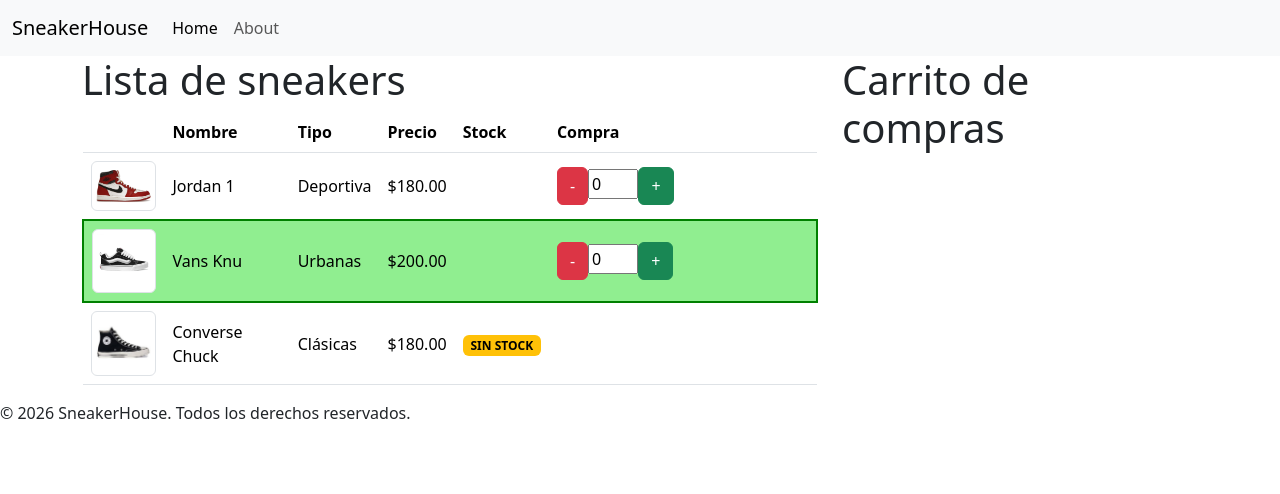
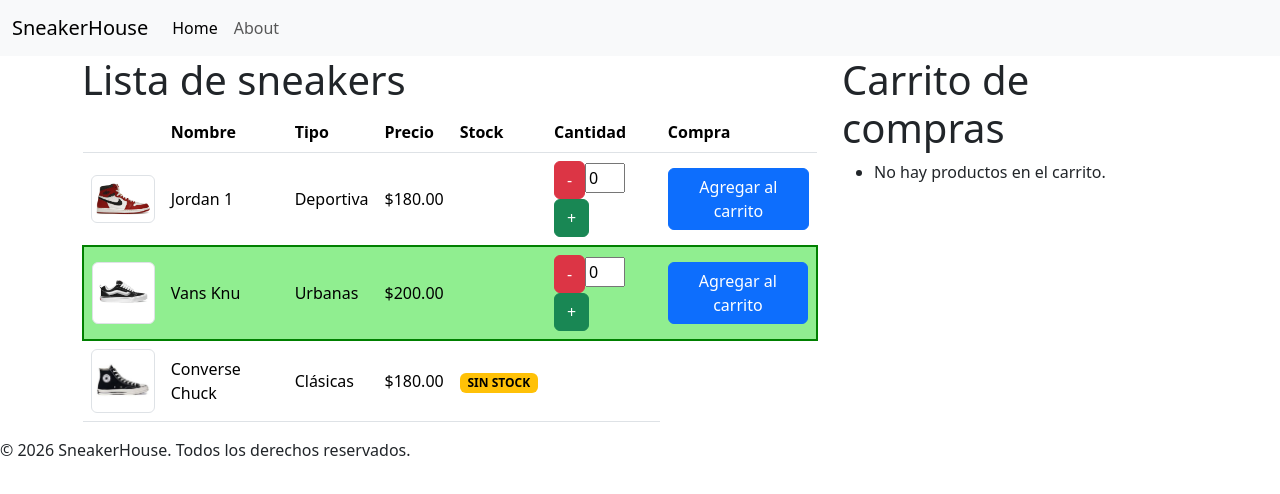
Before and after one commit to Nico-escudero/SneakerHouse, an Angular app: page /sneakers in a window 1280 px wide. Shown: the top 494 px of the page. Built offline with nearby package versions, Linux system fonts and the light colour scheme.

Commit message:
add cart

```diff
--- a/src/app/app-module.ts
+++ b/src/app/app-module.ts
@@ -8,9 +8,10 @@
 import { SneakerHouseAbout } from './sneaker-house-about/sneaker-house-about';
 import { SneakerHouseSneaker } from './sneaker-house-sneaker/sneaker-house-sneaker';
 import { Cart } from './cart/cart';
+import { InputInteger } from './input-integer/input-integer';
 
 @NgModule({
-  declarations: [App, SneakerList, SneakerHouseAbout, SneakerHouseSneaker, Cart],
+  declarations: [App, SneakerList, SneakerHouseAbout, SneakerHouseSneaker, Cart, InputInteger],
   imports: [BrowserModule, AppRoutingModule, FormsModule],
   providers: [provideBrowserGlobalErrorListeners(), provideClientHydration(withEventReplay())],
   bootstrap: [App],
--- a/src/app/cart/cart.html
+++ b/src/app/cart/cart.html
@@ -1 +1,10 @@
 <h1>Carrito de compras</h1>
+<ul>
+    @for (sneaker of cartList$ | async; track sneaker.id) {
+    <li>
+        {{ sneaker.name }}: {{ sneaker.quantity }}
+    </li>
+    }@empty {
+    <li>No hay productos en el carrito.</li>
+    }
+</ul>
--- a/src/app/cart/cart.ts
+++ b/src/app/cart/cart.ts
@@ -1,4 +1,7 @@
 import { Component } from '@angular/core';
+import { SneakerCart } from '../sneaker-cart';
+import { Sneaker } from '../sneaker-list/sneaker';
+import { Observable } from 'rxjs';
 
 @Component({
   selector: 'app-cart',
@@ -6,4 +9,11 @@
   templateUrl: './cart.html',
   styleUrl: './cart.scss',
 })
-export class Cart {}
+export class Cart {
+
+  cartList$: Observable<Sneaker[]>;
+
+  constructor(private cart: SneakerCart) {
+    this.cartList$ = cart.cartList.asObservable();
+  }
+}
--- /dev/null
+++ b/src/app/input-integer/input-integer.html
@@ -0,0 +1,3 @@
+<button class="btn btn-danger" (click)="downQuantity()">-</button> <input class="inputQuantity" type="text"
+        [(ngModel)]="quantity" (keyup)="changeQuantity($event )"> <button class="btn btn-success"
+        (click)="upQuantity()">+</button>
--- /dev/null
+++ b/src/app/input-integer/input-integer.scss
@@ -0,0 +1,3 @@
+.inputQuantity {
+    max-width: 40px;
+}
--- /dev/null
+++ b/src/app/input-integer/input-integer.ts
@@ -0,0 +1,50 @@
+import { Component, EventEmitter, Input, Output } from '@angular/core';
+import { Sneaker } from '../sneaker-list/sneaker';
+import { EmitterVisitorContext } from '@angular/compiler';
+
+@Component({
+  selector: 'app-input-integer',
+  standalone: false,
+  templateUrl: './input-integer.html',
+  styleUrl: './input-integer.scss',
+})
+export class InputInteger {
+
+  @Input()
+  quantity: number;
+
+  @Input()
+  max: number;
+
+  @Output()
+  quantityChange: EventEmitter<number> = new EventEmitter<number>();
+
+  @Output()
+  maxReached: EventEmitter<string> = new EventEmitter<string>();
+
+
+  upQuantity(): void {
+    if (this.quantity < this.max) {
+      this.quantity++;
+      this.quantityChange.emit(this.quantity);
+    } else {
+      this.maxReached.emit('Se alcanzó el stock máximo disponible');
+    }
+  }
+
+  downQuantity(): void {
+    if (this.quantity > 0) {
+      this.quantity--;
+      this.quantityChange.emit(this.quantity);
+    }
+  }
+
+  changeQuantity(event: KeyboardEvent): void {
+    if ((event.key >= '1' && event.key <= '9') && (event.key <= this.max.toString())) {
+      console.log(event.key);
+      this.quantity = parseInt(event.key);
+    } else {
+      event.preventDefault();
+    }
+  }
+}
--- /dev/null
+++ b/src/app/sneaker-cart.ts
@@ -0,0 +1,23 @@
+import { Injectable } from '@angular/core';
+import { Sneaker } from './sneaker-list/sneaker';
+import { BehaviorSubject } from 'rxjs';
+
+@Injectable({
+  providedIn: 'root',
+})
+export class SneakerCart {
+
+  private _cartList: Sneaker[] = [];
+  cartList: BehaviorSubject<Sneaker[]> = new BehaviorSubject<Sneaker[]>([]);
+
+  addTocart(sneaker: Sneaker) {
+    let item: Sneaker | undefined = this._cartList.find((v1) => v1.name === sneaker.name);
+    if (!item) {
+      this._cartList.push({ ...sneaker });
+    } else {
+      item.quantity += sneaker.quantity;
+    }
+    console.log(this._cartList);
+    this.cartList.next(this._cartList);
+  }
+}
--- a/src/app/sneaker-house-sneaker/sneaker-house-sneaker.ts
+++ b/src/app/sneaker-house-sneaker/sneaker-house-sneaker.ts
@@ -6,4 +6,4 @@
   templateUrl: './sneaker-house-sneaker.html',
   styleUrl: './sneaker-house-sneaker.scss',
 })
-export class SneakerHouseSneaker {}
+export class SneakerHouseSneaker { }
--- a/src/app/sneaker-list/sneaker-list.html
+++ b/src/app/sneaker-list/sneaker-list.html
@@ -7,6 +7,7 @@
             <th>Tipo</th>
             <th>Precio</th>
             <th>Stock</th>
+            <th>Cantidad</th>
             <th>Compra</th>
         </tr>
     </thead>
@@ -20,14 +21,11 @@
             <td>{{ sneaker.price | currency }}</td>
             @if (sneaker.stock > 0) {
             <td></td>
-            <td>
-                <button class="btn btn-danger" (click)="downQuantity(sneaker)">-</button> <input class="inputQuantity"
-                    type="text" [(ngModel)]="
-                                                sneaker.quantity" (keyup)="changeQuantity($event, sneaker)"> <button
-                    class="btn btn-success" (click)="upQuantity(sneaker)">+</button>
-            </td>
+            <td><app-input-integer [(quantity)]="sneaker.quantity" [max]="sneaker.stock"
+                    (maxReached)="maxReached($event)"></app-input-integer></td>
+            <td><button class="btn btn-primary" (click)="addToCart(sneaker)">Agregar al carrito</button></td>
             } @else {
-            <td> <span class="badge text-bg-warning">SIN STOCK</span></td>
+            <td><span class=" badge text-bg-warning">SIN STOCK</span></td>
             <td></td>
             }
         </tr>
--- a/src/app/sneaker-list/sneaker-list.scss
+++ b/src/app/sneaker-list/sneaker-list.scss
@@ -6,7 +6,3 @@
 tbody {
     vertical-align: middle;
 }
-
-.inputQuantity {
-    width: 20%;
-}
--- a/src/app/sneaker-list/sneaker-list.ts
+++ b/src/app/sneaker-list/sneaker-list.ts
@@ -1,5 +1,6 @@
 import { Component } from '@angular/core';
 import { Sneaker } from './sneaker';
+import { SneakerCart } from '../sneaker-cart';
 
 @Component({
   selector: 'app-sneaker-list',
@@ -39,23 +40,16 @@
     quantity: 0
   }];
 
-  upQuantity(sneaker: Sneaker): void {
-    if (sneaker.quantity < sneaker.stock) {
-      sneaker.quantity++;
-    }
+  constructor(private cart: SneakerCart) {
   }
 
-  downQuantity(sneaker: Sneaker): void {
-    if (sneaker.quantity > 0) {
-      sneaker.quantity--;
-    }
+  addToCart(sneaker: Sneaker): void {
+    this.cart.addTocart(sneaker);
+    sneaker.stock -= sneaker.quantity;
+    sneaker.quantity = 0;
   }
 
-  changeQuantity(event: KeyboardEvent, sneaker: Sneaker): void {
-    if ((event.key >= '1' && event.key <= '9') && (event.key <= sneaker.stock.toString())) {
-      console.log(event.key);
-    } else {
-      event.preventDefault();
-    }
+  maxReached(message: string): void {
+    alert(message);
   }
 }
```
